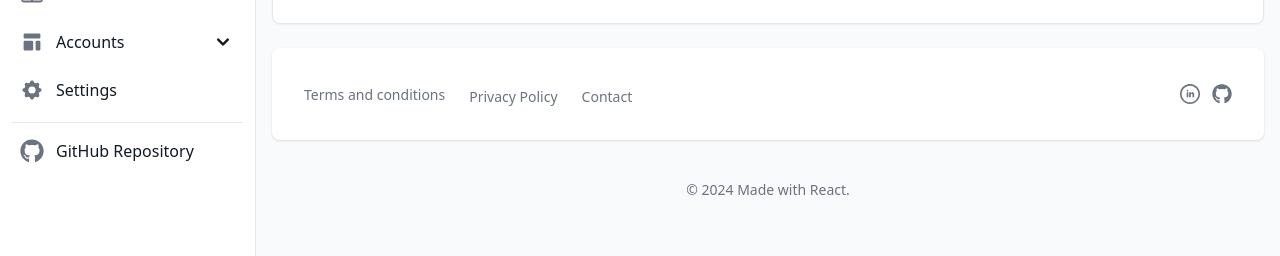
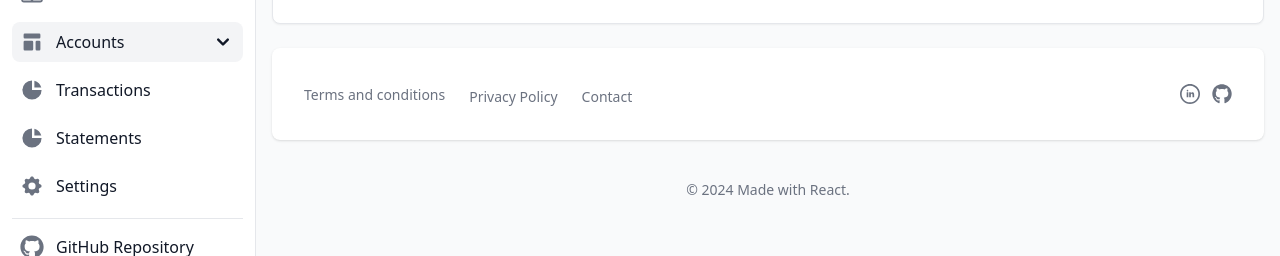
Before and after one commit to mattpanyor/thames-trust, a React (Vite) app: page /accounts in a window 1280 px wide. Shown: the part 166-422 px from the top of the page. Built offline with nearby package versions, Linux system fonts and the light colour scheme.

Commit message:
Organised components

```diff
--- a/src/components/SVGs/DropdownChevronIcon.jsx
+++ b/src/components/SVGs/DropdownChevronIcon.jsx
@@ -1,8 +1,10 @@
-export function DropdownChevronIcon() {
+import cn from 'src/utils/twMerge.js';
+
+export function DropdownChevronIcon({ className }) {
   return (
     <>
       <svg
-        className="h-6 w-6"
+        className={cn(`h-6 w-6`, className)}
         fill="currentColor"
         viewBox="0 0 20 20"
         xmlns="http://www.w3.org/2000/svg">
--- /dev/null
+++ b/src/components/SVGs/Error404Background.jsx
@@ -0,0 +1,31 @@
+export function Error404Background() {
+  return (
+    <>
+      <>
+        <svg
+          className="h-32 w-32 fill-current"
+          xmlns="http://www.w3.org/2000/svg"
+          viewBox="0 0 73 73">
+          <g>
+            <g fill="#414141">
+              <path d="M47.683 34.624c-5.546 0-9.89 2.932-9.89 6.675 0 3.744 4.344 6.676 9.89 6.676s9.89-2.932 9.89-6.676c0-3.743-4.344-6.675-9.89-6.675Z" />
+              <path d="M44.692 52.37 40.22 41.19a5.57 5.57 0 0 0 .813-2.904 5.61 5.61 0 0 0-5.604-5.604 5.61 5.61 0 0 0-5.604 5.604c0 .884.206 1.721.572 2.466l-1.018 2.545-4.285-2.143-4.486 11.215h-3.394v2.637h5.179l4.085-10.213 4.285 2.143 1.588-3.97a5.57 5.57 0 0 0 3.078.924c.996 0 1.931-.262 2.743-.72l4.735 11.836h4.977V52.37h-3.192Z" />
+            </g>
+            <path
+              fill="#000"
+              d="M44.692 52.37 40.22 41.19a5.57 5.57 0 0 0 .813-2.904 5.61 5.61 0 0 0-5.604-5.604V43.89c.996 0 1.932-.262 2.743-.72l4.735 11.836h4.977V52.37h-3.192ZM27.87 25.437l-2.831-4.717H14v-2.636h12.532l3.598 5.997z"
+            />
+            <path
+              fill="#666"
+              d="M34.983 25.257c-1.149-1.383-2.966-2.084-5.403-2.084-2.087 0-4.61 1.001-7.498 2.975a33.068 33.068 0 0 0-3.628 2.874l-1.022.96 1.022.96c.063.06 1.56 1.46 3.628 2.874 2.889 1.975 5.411 2.976 7.498 2.976 2.437 0 4.254-.702 5.403-2.085.947-1.14 1.407-2.685 1.407-4.725 0-2.04-.46-3.585-1.407-4.725Z"
+            />
+            <path
+              fill="#000"
+              d="M27.125 28.283h2.637v2.637h-2.637zM55.61 52.369l-6.972-17.594-4.288 5.782 2.008 1.719 1.575-2.124 5.886 14.854H59v-2.637z"
+            />
+          </g>
+        </svg>
+      </>
+    </>
+  );
+}
--- a/src/components/aside/NavigationMenu.jsx
+++ b/src/components/aside/NavigationMenu.jsx
@@ -1,3 +1,4 @@
+import { NavLink } from 'react-router-dom';
 import { MobileSearchForm } from 'src/components/aside';
 import {
   AccountIcon,
@@ -7,6 +8,7 @@ import {
   SettingsIcon,
   UserIcon
 } from 'src/components/SVGs';
+import cn from 'src/utils/twMerge.js';
 
 export function NavigationMenu({ handleTodoDropdownClick, openDropdownId }) {
   return (
@@ -18,21 +20,27 @@ export function NavigationMenu({ handleTodoDropdownClick, openDropdownId }) {
               <MobileSearchForm />
             </li>
             <li>
-              <a
-                href="#"
-                className="group flex items-center rounded-lg p-2 text-base text-gray-900 hover:bg-gray-100 dark:text-gray-200 dark:hover:bg-gray-700">
+              <NavLink
+                to="/"
+                className={cn(
+                  `group flex items-center rounded-lg p-2 text-base text-gray-900 hover:bg-gray-100 dark:text-gray-200 dark:hover:bg-gray-700`,
+                  ({ isActive, isPending }) => (isPending ? 'pending' : isActive ? 'active' : '')
+                )}>
                 <DashboardIcon />
                 <span className="ml-3">Dashboard</span>
-              </a>
+              </NavLink>
             </li>
             <li onClick={(e) => handleTodoDropdownClick(e)} id="dropdown-users">
-              <button
-                type="button"
-                className="group flex w-full items-center rounded-lg p-2 text-base text-gray-900 transition duration-75 hover:bg-gray-100 dark:text-gray-200 dark:hover:bg-gray-700">
+              <NavLink
+                to="/users"
+                className={cn(
+                  `group flex w-full items-center rounded-lg p-2 text-base text-gray-900 transition duration-75 hover:bg-gray-100 dark:text-gray-200 dark:hover:bg-gray-700`,
+                  ({ isActive, isPending }) => (isPending ? 'pending' : isActive ? 'active' : '')
+                )}>
                 <UserIcon />
                 <span className="ml-3 flex-1 whitespace-nowrap text-left">Users</span>
                 <DropdownChevronIcon />
-              </button>
+              </NavLink>
               <ul
                 className={`${openDropdownId !== 'dropdown-users' ? 'hidden' : 'block'} space-y-2 py-2`}>
                 <li>
@@ -45,13 +53,16 @@ export function NavigationMenu({ handleTodoDropdownClick, openDropdownId }) {
               </ul>
             </li>
             <li onClick={(e) => handleTodoDropdownClick(e)} id="dropdown-accounts">
-              <button
-                type="button"
-                className="group flex w-full items-center rounded-lg p-2 text-base text-gray-900 transition duration-75 hover:bg-gray-100 dark:text-gray-200 dark:hover:bg-gray-700">
+              <NavLink
+                to="/accounts"
+                className={cn(
+                  `group flex w-full items-center rounded-lg p-2 text-base text-gray-900 transition duration-75 hover:bg-gray-100 dark:text-gray-200 dark:hover:bg-gray-700`,
+                  ({ isActive, isPending }) => (isPending ? 'pending' : isActive ? 'active' : '')
+                )}>
                 <AccountIcon />
                 <span className="ml-3 flex-1 whitespace-nowrap text-left">Accounts</span>
                 <DropdownChevronIcon />
-              </button>
+              </NavLink>
               <ul
                 className={`${openDropdownId !== 'dropdown-accounts' ? 'hidden' : 'block'} space-y-2 py-2`}>
                 <li>
@@ -64,14 +75,39 @@ export function NavigationMenu({ handleTodoDropdownClick, openDropdownId }) {
               </ul>
             </li>
             <li>
-              <a
-                href="#"
-                className="group flex items-center rounded-lg p-2 text-base text-gray-900 hover:bg-gray-100 dark:text-gray-200 dark:hover:bg-gray-700 ">
+              <NavLink
+                to="/transactions"
+                className={cn(
+                  `group flex items-center rounded-lg p-2 text-base text-gray-900 hover:bg-gray-100 dark:text-gray-200 dark:hover:bg-gray-700`,
+                  ({ isActive, isPending }) => (isPending ? 'pending' : isActive ? 'active' : '')
+                )}>
+                <DashboardIcon />
+                <span className="ml-3">Transactions</span>
+              </NavLink>
+            </li>
+            <li>
+              <NavLink
+                to="/statements"
+                className={cn(
+                  `group flex items-center rounded-lg p-2 text-base text-gray-900 hover:bg-gray-100 dark:text-gray-200 dark:hover:bg-gray-700`,
+                  ({ isActive, isPending }) => (isPending ? 'pending' : isActive ? 'active' : '')
+                )}>
+                <DashboardIcon />
+                <span className="ml-3">Statements</span>
+              </NavLink>
+            </li>
+            <li>
+              <NavLink
+                to="/settings"
+                className={cn(
+                  `group flex items-center rounded-lg p-2 text-base text-gray-900 hover:bg-gray-100 dark:text-gray-200 dark:hover:bg-gray-700`,
+                  ({ isActive, isPending }) => (isPending ? 'pending' : isActive ? 'active' : '')
+                )}>
                 <SettingsIcon
                   className={`h-6 w-6 text-gray-500 transition duration-75 group-hover:text-gray-900 dark:text-gray-400 dark:group-hover:text-white`}
                 />
                 <span className="ml-3">Settings</span>
-              </a>
+              </NavLink>
             </li>
           </ul>
           <div className="space-y-2 pt-2">
```
Also changed, not shown: 1 other file (tests, documents, lock files or other folders).
